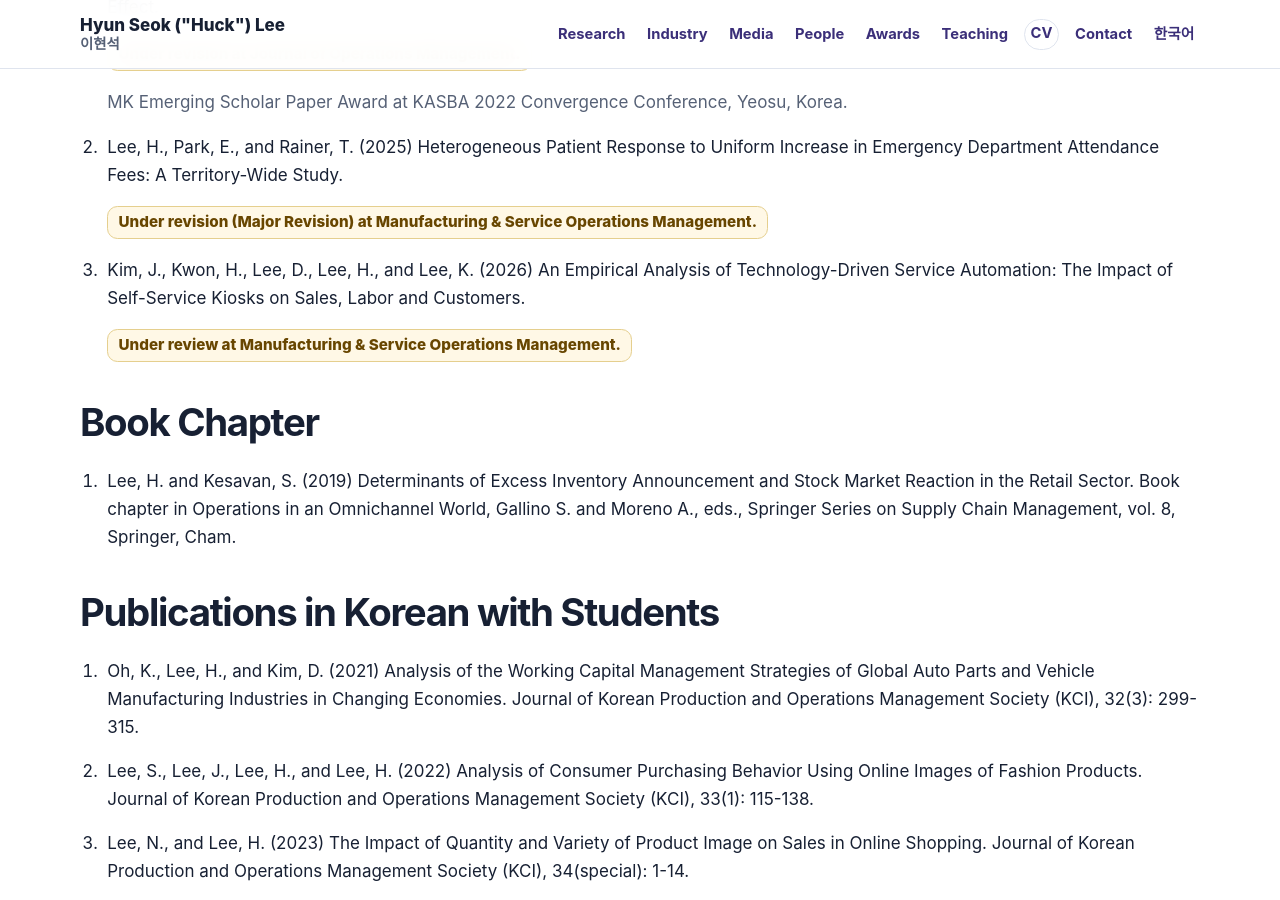
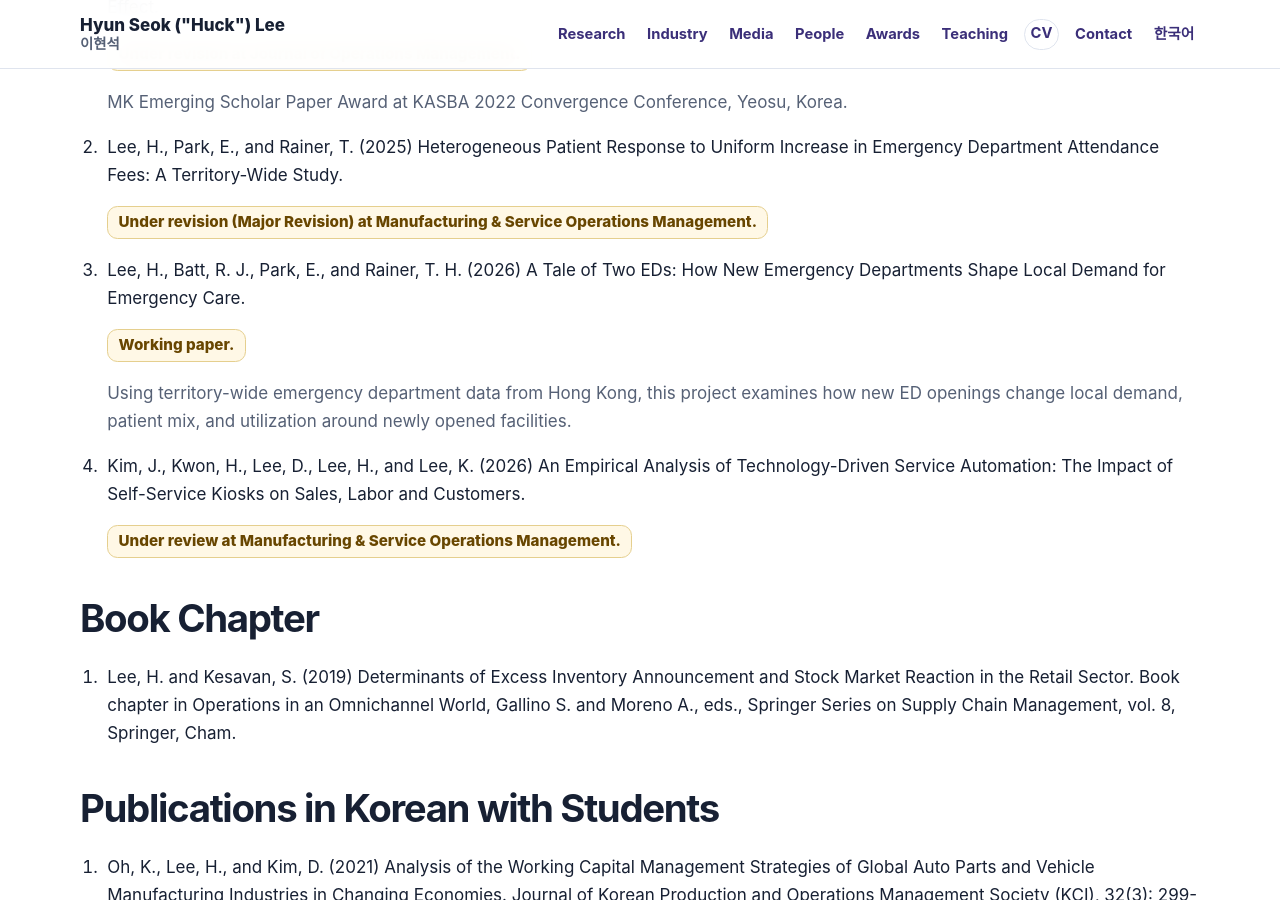
Before and after one commit to lordya2/lordya2.github.io, a Jekyll site: the page built from pages/research.md, in a window 1280 px wide and 900 px high, scrolled down 2005 px. Built offline with Jekyll 4.4.1, drawn with Linux system fonts in a browser that asks for light colours.

Commit message:
Add A Tale of Two EDs to research portfolio

```diff
--- a/_data/publications.yml
+++ b/_data/publications.yml
@@ -131,6 +131,15 @@
   research_theme_ids:
     - 'healthcare-pharmaceutical-supply-chains'
     - 'empirical-om-causal-inference'
+- id: 'ed-openings-two-eds'
+  category: 'working_paper'
+  short_title: 'A Tale of Two EDs'
+  citation: 'Lee, H., Batt, R. J., Park, E., and Rainer, T. H. (2026) A Tale of Two EDs: How New Emergency Departments Shape Local Demand for Emergency Care.'
+  status: 'Working paper.'
+  note: 'Using territory-wide emergency department data from Hong Kong, this project examines how new ED openings change local demand, patient mix, and utilization around newly opened facilities.'
+  research_theme_ids:
+    - 'healthcare-pharmaceutical-supply-chains'
+    - 'empirical-om-causal-inference'
 - id: 'self-service-kiosks'
   category: 'working_paper'
   short_title: 'Self-Service Kiosks'
```
